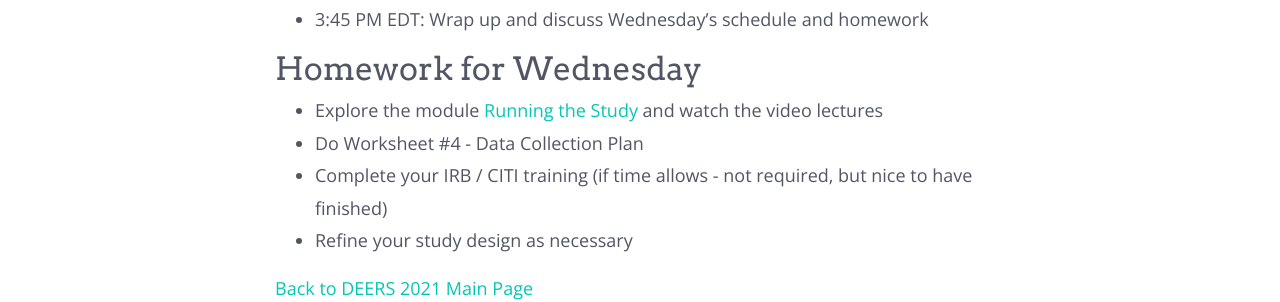
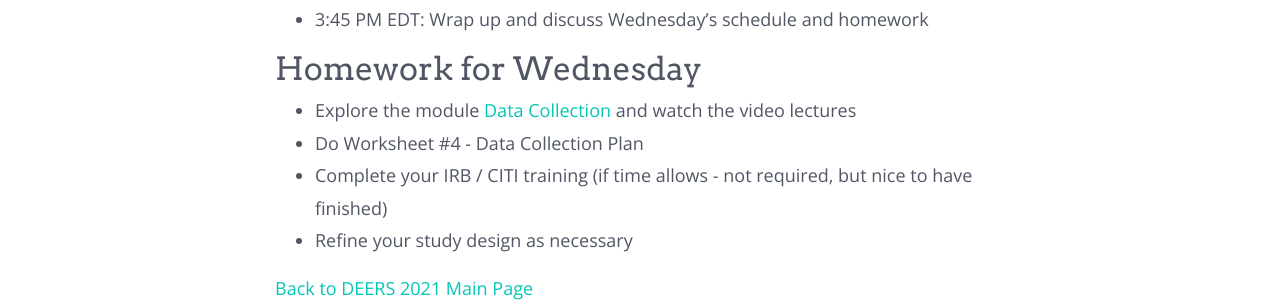
Before and after one commit to marksherriff/deers, a Jekyll site: the page built from deers2021-tuesday.md, in a window 1280 px wide. Shown: the part 645-947 px from the top of the page. Built offline with Jekyll 4.4.1, drawn with Linux system fonts in a browser that asks for light colours; nearby versions of some CDN libraries.

Commit message:
Fixed link on Tuesday page

```diff
--- a/deers2021-tuesday.md
+++ b/deers2021-tuesday.md
@@ -21,7 +21,7 @@
 
 ## Homework for Wednesday
 
-* Explore the module [Running the Study](/modules/running%20the%20study/introduction/) and watch the video lectures
+* Explore the module [Data Collection](http://empiricalcsed.org/modules/data%20collection/introduction/) and watch the video lectures
 * Do Worksheet #4 - Data Collection Plan
 * Complete your IRB / CITI training (if time allows - not required, but nice to have finished)
 * Refine your study design as necessary
```
